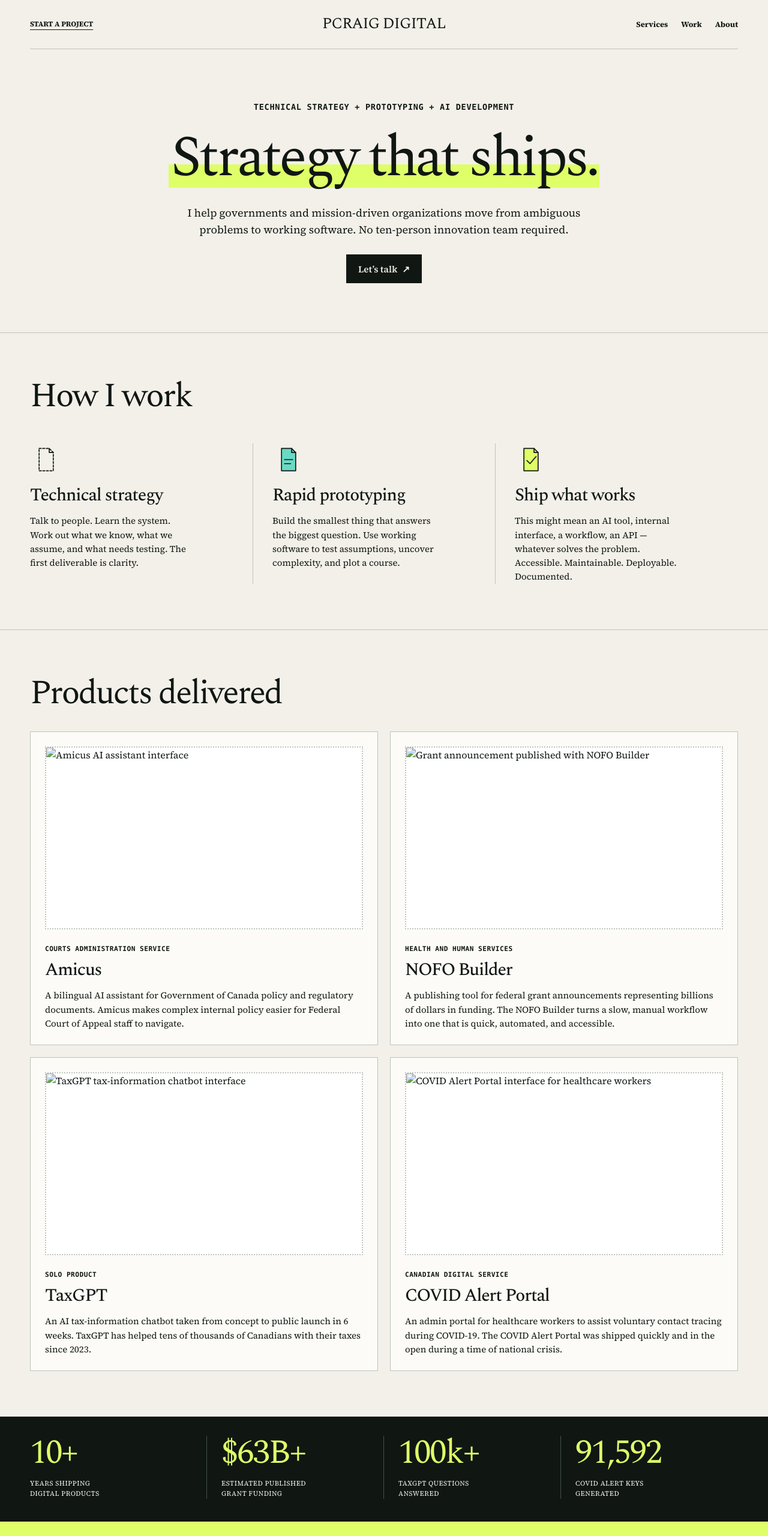
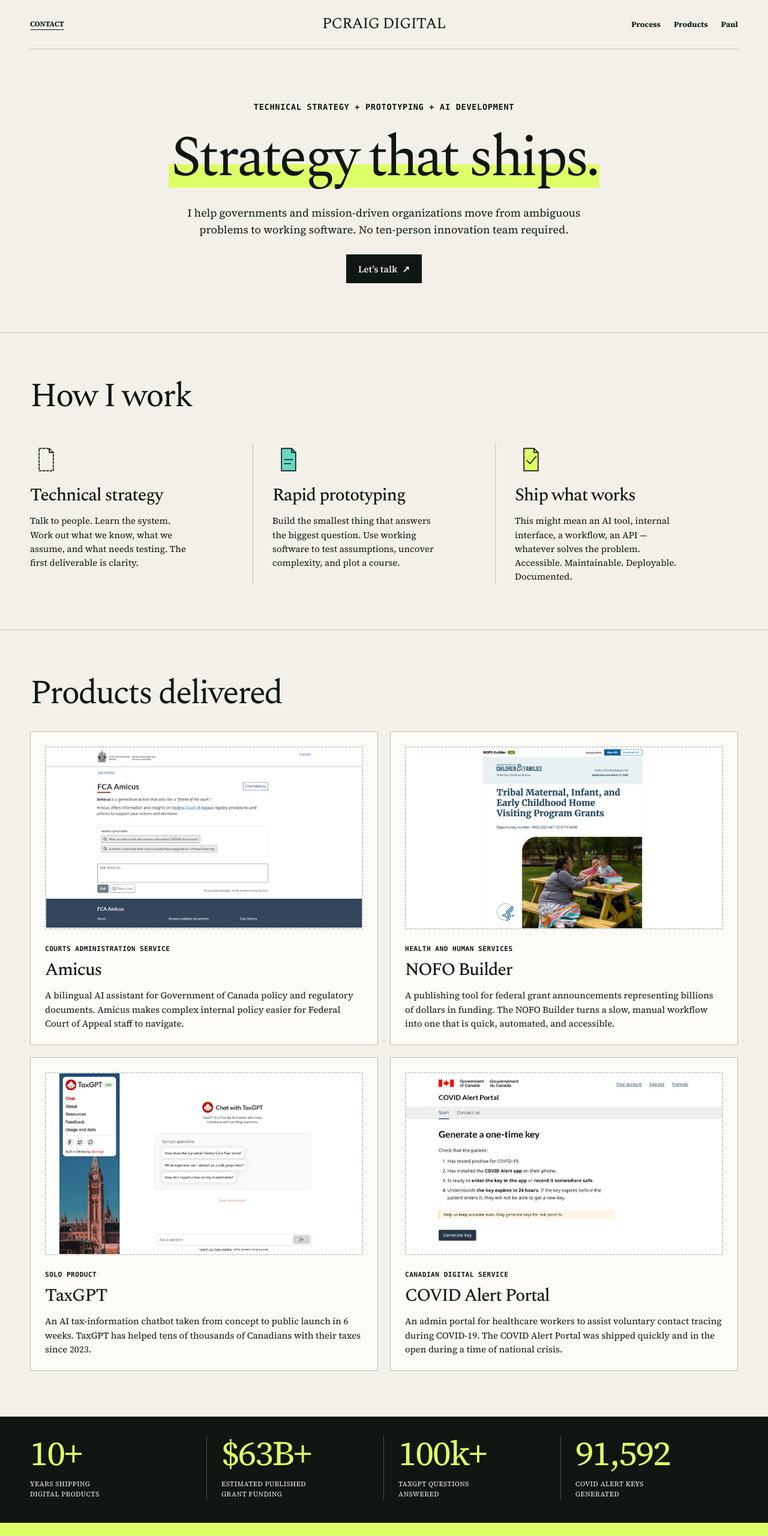
Before and after one commit to pcraig3/pcraig-digital, a plain HTML site: page index.html in a window 1280 px wide. Shown: the top 2560 px of the page at 60% size. Drawn offline with nearby package versions, Linux system fonts and the light colour scheme.

Commit message:
Add a favicon

```diff
--- a/index.html
+++ b/index.html
@@ -14,17 +14,22 @@
     href="https://fonts.googleapis.com/css2?family=Source+Serif+4:opsz,wght@8..60,400;8..60,600;8..60,700&amp;family=Spectral:wght@300;400;500;600&amp;display=swap"
     rel="stylesheet">
   <link rel="stylesheet" href="styles.css">
+
+  <link rel="apple-touch-icon" sizes="180x180" href="/assets/favicon/apple-touch-icon.png">
+  <link rel="icon" type="image/png" sizes="32x32" href="/assets/favicon/favicon-32x32.png">
+  <link rel="icon" type="image/png" sizes="16x16" href="/assets/favicon/favicon-16x16.png">
+  <link rel="manifest" href="/assets/site.webmanifest">
 </head>
 
 <body id="top">
   <a class="skip-link" href="#main">Skip to content</a>
   <header class="wrap top">
-    <a class="start" href="mailto:paul@pcraig.ca">Start a project</a>
+    <a class="start" href="mailto:paul@pcraig.ca">Contact</a>
     <a class="brand" href="#top" aria-label="PCRAIG DIGITAL home">PCRAIG DIGITAL</a>
     <nav aria-label="Main navigation">
-      <a href="#services">Services</a>
-      <a href="#work">Work</a>
-      <a href="#about">About</a>
+      <a href="#services">Process</a>
+      <a href="#work">Products</a>
+      <a href="#about">Paul</a>
     </nav>
   </header>
 
@@ -87,7 +92,7 @@
         <h2 class="work-heading" id="work-heading">Products delivered</h2>
         <div class="case-grid">
           <article class="case">
-            <img class="shot" src="assets/images/amicus.png" alt="Amicus AI assistant interface" loading="lazy"
+            <img class="shot" src="assets/images/amicus.jpg" alt="Amicus AI assistant interface" loading="lazy"
               decoding="async">
             <div class="case-copy">
               <p class="project-organization">COURTS ADMINISTRATION SERVICE</p>
@@ -97,7 +102,7 @@
             </div>
           </article>
           <article class="case">
-            <img class="shot" src="assets/images/nb.png" alt="Grant announcement published with NOFO Builder"
+            <img class="shot" src="assets/images/nb.jpg" alt="Grant announcement published with NOFO Builder"
               loading="lazy" decoding="async">
             <div class="case-copy">
               <p class="project-organization">HEALTH AND HUMAN SERVICES</p>
@@ -107,7 +112,7 @@
             </div>
           </article>
           <article class="case">
-            <img class="shot" src="assets/images/taxgpt.png" alt="TaxGPT tax-information chatbot interface"
+            <img class="shot" src="assets/images/taxgpt.jpg" alt="TaxGPT tax-information chatbot interface"
               loading="lazy" decoding="async">
             <div class="case-copy">
               <p class="project-organization">SOLO PRODUCT</p>
@@ -117,7 +122,7 @@
             </div>
           </article>
           <article class="case">
-            <img class="shot" src="assets/images/portal.png" alt="COVID Alert Portal interface for healthcare workers"
+            <img class="shot" src="assets/images/portal.jpg" alt="COVID Alert Portal interface for healthcare workers"
               loading="lazy" decoding="async">
             <div class="case-copy">
               <p class="project-organization">CANADIAN DIGITAL SERVICE</p>
@@ -170,7 +175,7 @@
 
     <section class="about section" id="about" aria-labelledby="about-heading">
       <div class="wrap about-grid">
-        <img class="portrait" src="assets/images/paul-by-alexey.jpg" alt="Paul Craig" loading="lazy" decoding="async">
+        <img class="portrait" src="assets/images/paul.jpg" alt="Paul Craig" loading="lazy" decoding="async">
         <div class="about-copy">
           <h2 id="about-heading">About <span class="uppercase">PCRAIG</span> <span class="uppercase">DIGITAL</span></h2>
           <p>PCRAIG DIGITAL is Paul Craig, a forward-deployed engineer and technical strategist with more than a decade
--- a/styles.css
+++ b/styles.css
@@ -12,10 +12,6 @@
 
 * {
   box-sizing: border-box;
-}
-
-html {
-  scroll-padding-top: 24px;
 }
 
 body {
@@ -43,10 +39,6 @@
 
 main:focus {
   outline: none;
-}
-
-section[id] {
-  scroll-margin-top: 24px;
 }
 
 h1,
@@ -340,7 +332,8 @@
   order: -1;
   margin: 0 0 14px;
   color: var(--lime);
-  font: 400 clamp(2.5rem, 4.4vw, 3.75rem)/1 var(--serif);
+  font: 400 clamp(2.5rem, 4.5vw, 4rem)/1 var(--serif);
+  font-family: var(--body);
   letter-spacing: -.035em;
 }
 
```
Also changed, not shown: assets/favicon/android-chrome-192x192.png (added), assets/favicon/android-chrome-512x512.png (added), assets/favicon/apple-touch-icon.png (added), assets/favicon/favicon-16x16.png (added), assets/favicon/favicon-32x32.png (added), assets/site.webmanifest (added), favicon.ico (added).
